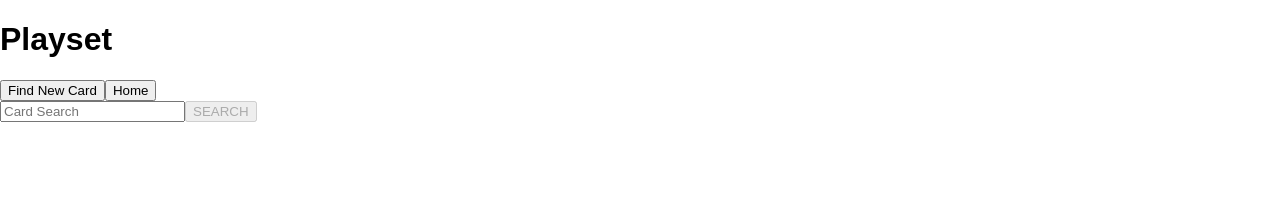
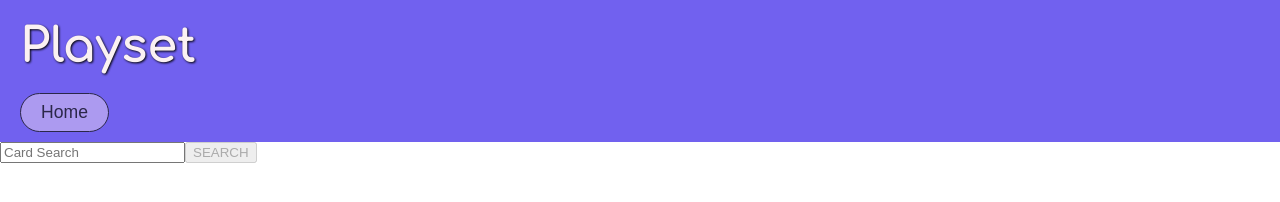
Before and after one commit to aspitz1/playset, a React app: page /findNewCard in a window 1280 px wide. Built offline with nearby package versions, Linux system fonts and the light colour scheme; no server answers.

Commit message:
Style header

```diff
--- a/public/index.html
+++ b/public/index.html
@@ -5,6 +5,12 @@
         <meta name="viewport" content="width=device-width, initial-scale=1" />
         <meta name="description" content="Magic card playset tracker" />
         <meta rel="icon" href="%PUBLIC_URL%/favicon.ico" />
+        <link rel="preconnect" href="https://fonts.googleapis.com">
+        <link rel="preconnect" href="https://fonts.gstatic.com" crossorigin>
+        <link href="https://fonts.googleapis.com/css2?family=Comfortaa:wght@700&display=swap" rel="stylesheet">
+        <link rel="preconnect" href="https://fonts.googleapis.com">
+        <link rel="preconnect" href="https://fonts.gstatic.com" crossorigin>
+        <link href="https://fonts.googleapis.com/css2?family=Montserrat&display=swap" rel="stylesheet">
         <title>Playset</title>
     </head>
     <body>
--- /dev/null
+++ b/src/components/Header/Header.css
@@ -0,0 +1,12 @@
+header {
+    background-color: #7161EF;
+}
+
+h1 {
+    font-family: 'Comfortaa', sans-serif;
+    font-size: 3em;
+    margin: 0;
+    padding: 20px 0 20px 20px;
+    color: #FBF1F2;
+    filter: drop-shadow(1px 1px 1px black);
+}
--- a/src/components/Header/Header.js
+++ b/src/components/Header/Header.js
@@ -1,4 +1,6 @@
 import Navbar from '../Navbar/Navbar';
+
+import './Header.css'
 
 function Header({ buttonText, setError, collection, setFilterCredentials, setFilteredCards, filterCredentials}) {
     return (
--- /dev/null
+++ b/src/components/Navbar/Navbar.css
@@ -0,0 +1,4 @@
+nav {
+    display: flex;
+    padding: 0 0 10px 20px;
+}
--- a/src/components/Navbar/Navbar.js
+++ b/src/components/Navbar/Navbar.js
@@ -1,15 +1,19 @@
-import { Link } from 'react-router-dom';
+import { Link, useLocation } from 'react-router-dom';
 
 import NavButton from '../buttons/NavButton';
 import SearchCollection from '../SearchCollection/SearchCollection';
 
 import { makeUpperCase } from '../../utilityFunctions/utilityFunctions';
 
+import './Navbar.css';
+
 function Navbar({ buttonText, setError, collection, setFilterCredentials, setFilteredCards, filterCredentials }) {
+    const location = useLocation();
+
     return (
-        <nav className='navBar'>
+        <nav>
             <Link to='/findNewCard'>
-                <NavButton buttonText={'Find New Card'} setError={setError} />
+                {location.pathname !== '/findNewCard' && <NavButton buttonText={'Find New Card'} setError={setError} />}
             </Link>
             <Link to={( buttonText === 'home' ) ? '/' : null }>
                 {buttonText === 'home' ?
--- /dev/null
+++ b/src/components/SearchCollection/SearchCollection.css
@@ -0,0 +1,10 @@
+.search-collection-input {
+    font-size: 1.1em;
+    color: #2B2749;
+    text-align: center;
+    padding: 8px 20px;
+    margin-right: 90px;
+    border: 1.5px solid #2B2749;
+    border-radius: 20px;
+    background-color: #FBF1F2;
+}
--- a/src/components/SearchCollection/SearchCollection.js
+++ b/src/components/SearchCollection/SearchCollection.js
@@ -1,4 +1,6 @@
 import { useState } from 'react';
+
+import './SearchCollection.css';
 
 function SearchCollection({ collection, setFilterCredentials, setFilteredCards, filterCredentials }) {
     const handleChange = (e) => {
@@ -11,6 +13,7 @@ function SearchCollection({ collection, setFilterCredentials, setFilteredCards,
         <section>
             <form onSubmit={(e) => e.preventDefault()}>
                 <input
+                    className='search-collection-input'
                     type='text'
                     value={filterCredentials}
                     placeholder='Search Collection'
--- a/src/components/buttons/NavButton.js
+++ b/src/components/buttons/NavButton.js
@@ -1,3 +1,5 @@
+import './buttons.css';
+
 function NavButton({ buttonText, setError }) {
     return (
         <button
--- /dev/null
+++ b/src/components/buttons/buttons.css
@@ -0,0 +1,15 @@
+.navButton {
+    font-size: 1.1em;
+    color: #2B2749;
+    padding: 8px 20px;
+    margin-right: 90px;
+    border: 1.5px solid #2B2749;
+    border-radius: 20px;
+    background-color: #ac9af0;
+    cursor: pointer;
+    transition: all .15s ease-out;
+}
+
+.navButton:hover {
+    background-color: #fbbcee;
+}
--- a/src/index.css
+++ b/src/index.css
@@ -1,7 +1,7 @@
 body,
 *::after,
 *::before {
-    font-family: sans-serif;
+    font-family: 'Montserrat', sans-serif;
     margin: 0;
     padding: 0;
 }
```
Also changed, not shown: src/components/buttons/miscButtons.js (+4 -6 lines).
